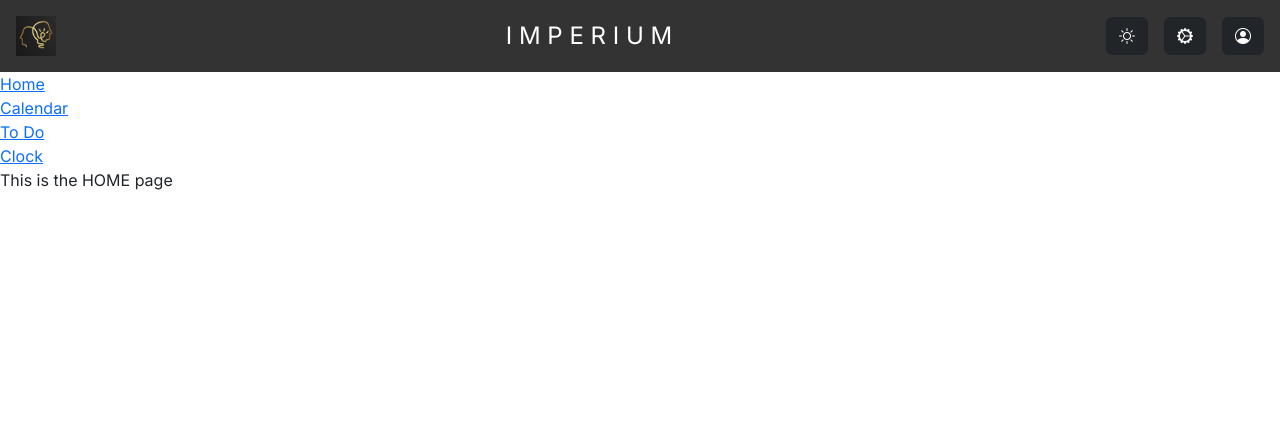
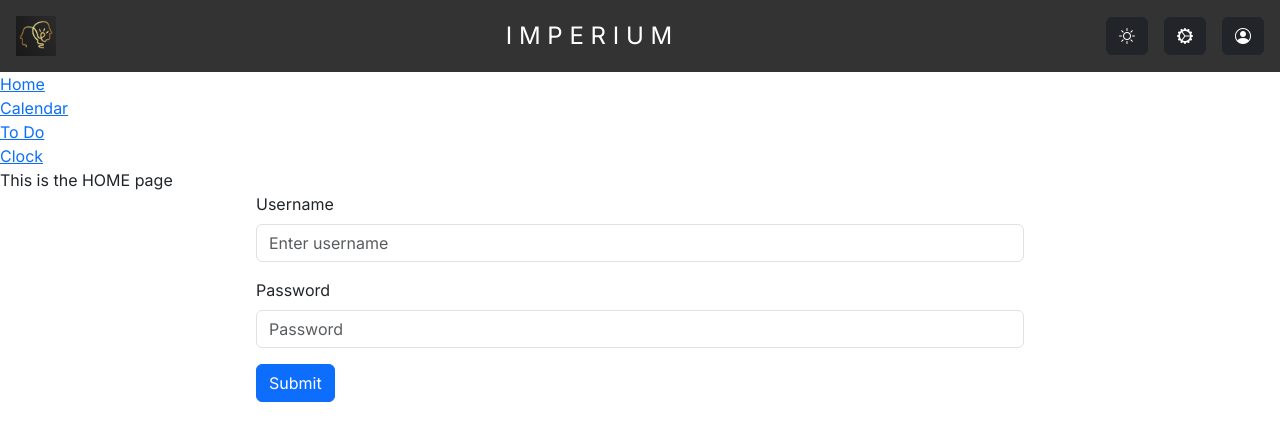
Before and after one commit to Sorbies/calendar-app, a Next.js app in the folder frontend/task-manager/: page / in a window 1280 px wide. Shown: the top 440 px of the page. Built offline with nearby package versions, Linux system fonts and the light colour scheme.

Commit message:
sign up component test

```diff
--- /dev/null
+++ b/frontend/task-manager/src/app/components/SignUp.js
@@ -0,0 +1,47 @@
+'use client'
+
+import { useState } from 'react';
+
+import Button from 'react-bootstrap/Button';
+import Form from 'react-bootstrap/Form';
+
+import styles from "./SignUp.module.css";
+
+export default function SignUp() {
+
+    const [username, setUsername] = useState("");
+    const [password, setPassword] = useState("");
+
+    const containerStyle = styles.signUpContainer;
+
+    function updateUsername(e) {
+        setUsername(e.target.value);
+    }
+
+    function updatePassword(e) {
+        setPassword(e.target.value);
+    }
+
+    return (
+        <>
+            <div className={containerStyle}>
+                <Form>
+                    <Form.Group className="mb-3" controlId="usernameField">
+                        <Form.Label>Username</Form.Label>
+                        <Form.Control type="text" placeholder="Enter username" value={username} onChange={updateUsername}/>
+                    </Form.Group>
+
+                    <Form.Group className="mb-3" controlId="passwordField">
+                        <Form.Label>Password</Form.Label>
+                        <Form.Control type="password" placeholder="Password" value={password} onChange={updatePassword}/>
+                    </Form.Group>
+
+                    <Button variant="primary" type="submit">
+                        Submit
+                    </Button>
+                </Form>
+            </div>
+        </>
+    );
+
+}
--- /dev/null
+++ b/frontend/task-manager/src/app/components/SignUp.module.css
@@ -0,0 +1,4 @@
+.signUpContainer {
+    width: 60%;
+    margin: auto;
+}
--- a/frontend/task-manager/src/app/page.js
+++ b/frontend/task-manager/src/app/page.js
@@ -1,9 +1,11 @@
+import SignUp from "./components/SignUp";
 
 export default function Home() {
 
   return (
     <>
-      This is the HOME page
+      This is the HOME page <br/>
+      <SignUp />
     </>
   );
 }
```
